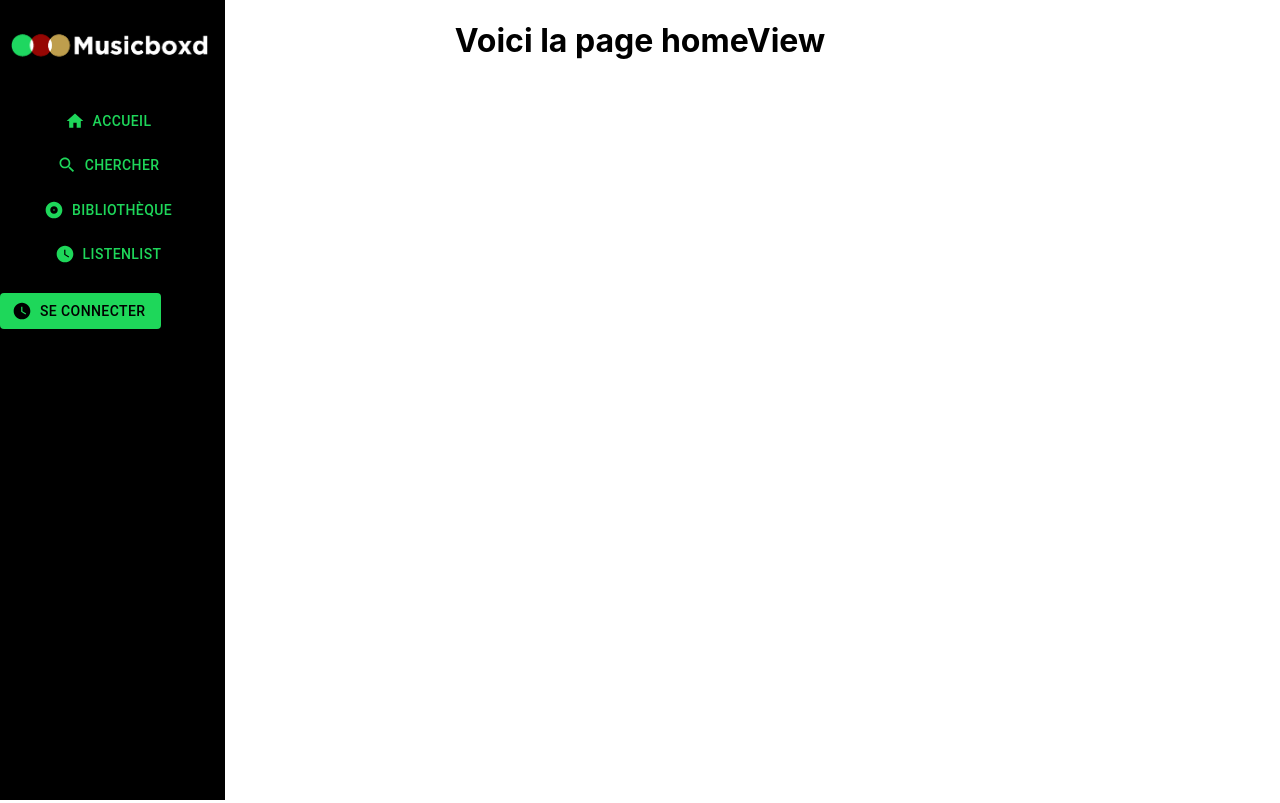
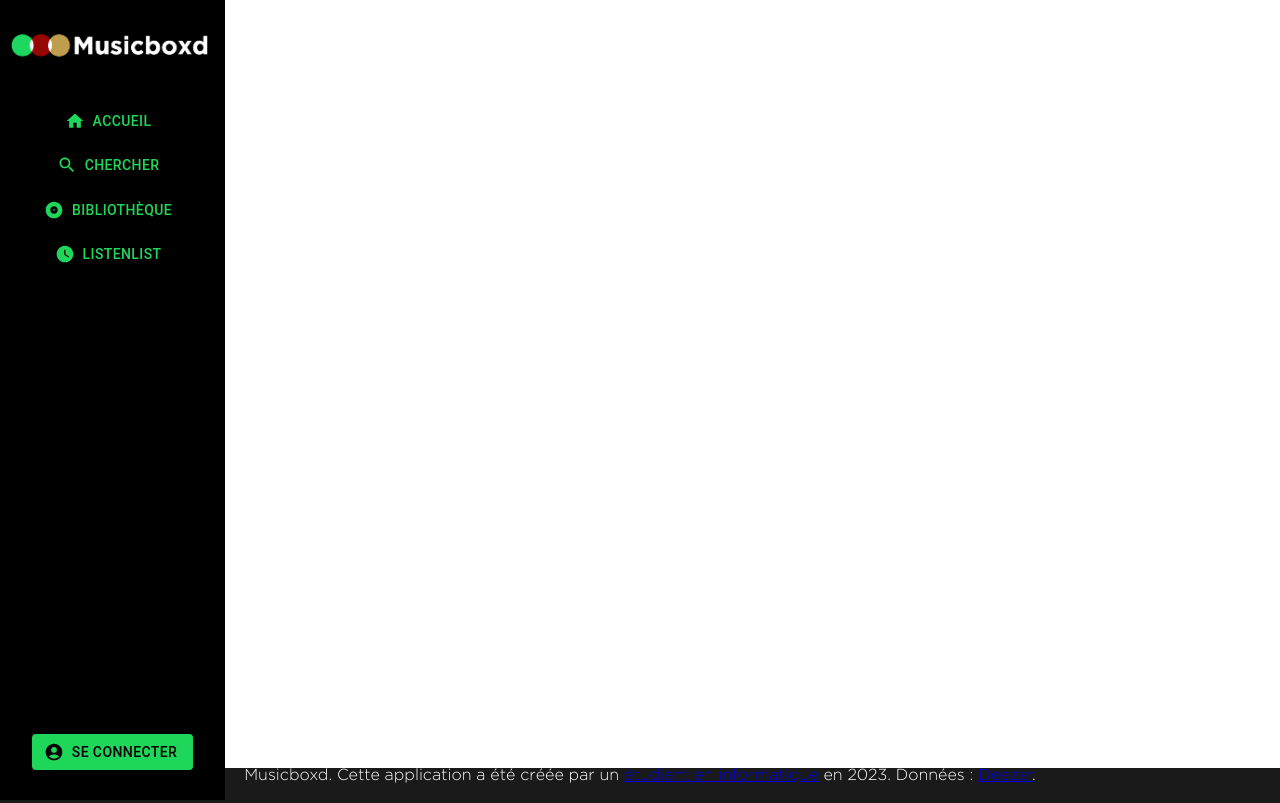
Before and after one commit to TommyIUT/Musicboxd, a React (Create React App) app in the folder front-musicboxd/: page / in a window 1280 px wide. Built offline with nearby package versions, Linux system fonts and the light colour scheme.

Commit message:
sidebar finie

```diff
--- a/front-musicboxd/src/components/homeView.js
+++ b/front-musicboxd/src/components/homeView.js
@@ -5,9 +5,20 @@ import '../styles/homeView.css';
 export default function HomeView() {
   return (
     <div className="homeView">
-      <h1>Voici la page homeView</h1>
-      <div className="buttons">
+      <div className="sidebar">
         <Sidebar />
+      </div>
+      <div className="home">
+
+
+
+
+
+      </div>
+      <div className="footer">
+        <p className='footer-txt'>
+          Musicboxd. Cette application a été créée par un <a href='https://www.linkedin.com/in/tom-philippe-214a9a224/' target="_blank">étudiant en informatique</a> en 2023. Données : <a href='http://deezer.com' target="_blank">Deezer</a>.
+        </p>
       </div>
     </div>
   );
--- a/front-musicboxd/src/components/sidebar.js
+++ b/front-musicboxd/src/components/sidebar.js
@@ -37,9 +37,8 @@ export default function sidebar() {
 
         </Stack>
 
-        // bouton vers utilisateur
         <div className='enbasla'>
-          <Button href="/" variant="contained" startIcon={<WatchLaterIcon />} style={{ color: 'black', backgroundColor: '#1ED75A', fontFamily: gotham}}>
+          <Button href="/" variant="contained" startIcon={<AccountCircleSharpIcon />} style={{ color: 'black', backgroundColor: '#1ED75A', fontFamily: gotham}}>
               Se connecter
           </Button>
         </div>
--- a/front-musicboxd/src/styles/homeView.css
+++ b/front-musicboxd/src/styles/homeView.css
@@ -0,0 +1,52 @@
+@font-face {
+	font-family: 'Gotham';
+	src: url('../font/GothamLight.ttf')
+}
+
+.bar{
+    position: fixed;
+    left: 0;
+    top: 0;
+    height: 100%;
+    grid-column: 1;
+    z-index: 2;
+    float:left;
+    width: 225px;
+}
+
+.home{
+    position: relative;
+    color: white;
+    font-family: 'Gotham';
+    margin: left 225px;
+    background-color: #121212;
+    margin-bottom: 15px;
+}
+
+.homeView{
+    background-color: #121212;
+    font-family: 'Gotham';
+}
+
+.footer {
+    left: 225pp;
+    bottom: 0;
+    width: 100%;
+    color: white;
+    background-color: #1a1a1a;
+    margin: left 225px;
+    height: 35px;
+    vertical-align: middle
+  }
+
+.footer-txt{
+    margin-left: auto;
+    margin-right: auto;
+    margin-top: 60%;
+    text-align: center;
+    vertical-align: middle
+}
+
+.Linkedin{
+    margin-right: 0%;
+}
--- a/front-musicboxd/src/styles/sidebar.css
+++ b/front-musicboxd/src/styles/sidebar.css
@@ -12,7 +12,11 @@
     overflow-x: hidden;
 }
 
-
+.enbasla{
+    position: absolute;
+    bottom: 30px;
+    width: 100%;
+}
 
 .logo {
     width: 200px; /* limite la largeur maximale de l'image à la largeur de la sidebar */
```
